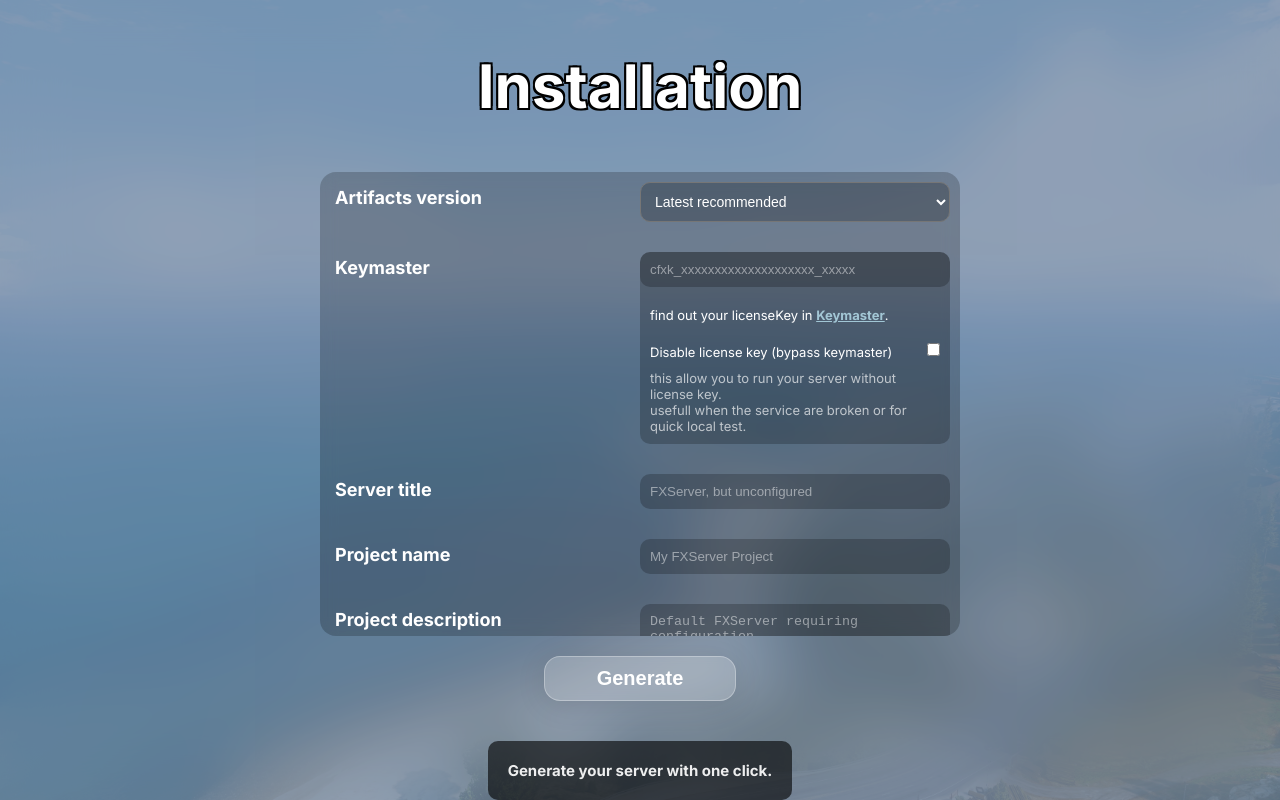
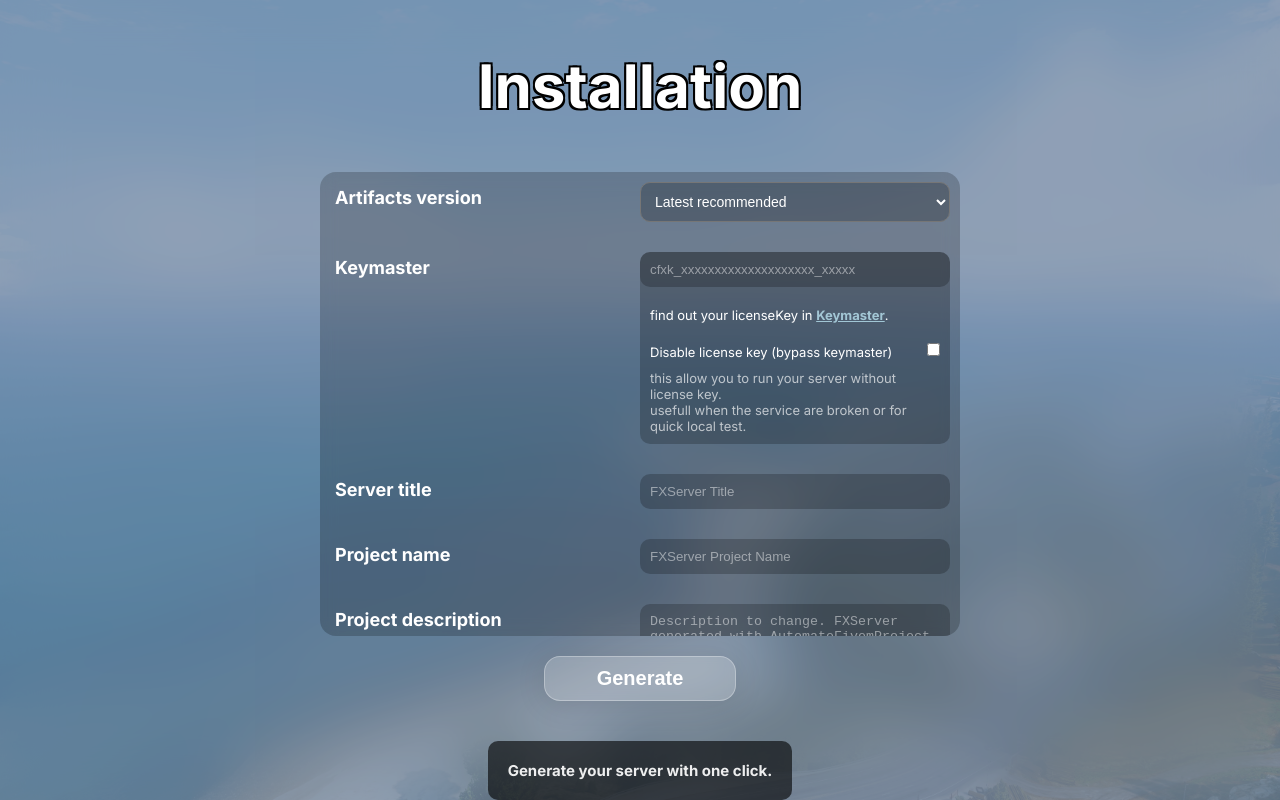
Before and after one commit to SuperCoolNinja/AutomateFivemProject, an Electron app: page renderer/index.html in a window 1280 px wide. Drawn offline with Linux system fonts and the light colour scheme; no server answers.

```diff
--- a/renderer/index.html
+++ b/renderer/index.html
@@ -65,7 +65,7 @@
             <div class="wrapper_content_input">
               <input
                 type="text"
-                placeholder="FXServer, but unconfigured"
+                placeholder="FXServer Title"
                 id="hostname"
                 class="item_input padding"
               />
@@ -78,7 +78,7 @@
             <div class="wrapper_content_input">
               <input
                 type="text"
-                placeholder="My FXServer Project"
+                placeholder="FXServer Project Name"
                 id="project_name"
                 class="item_input padding"
               />
@@ -94,7 +94,7 @@
                 id="project_description"
                 cols="30"
                 rows="2"
-                placeholder="Default FXServer requiring configuration"
+                placeholder="Description to change. FXServer generated with AutomateFivemProject by SuperCoolNinja."
               ></textarea>
             </div>
           </section>
```
